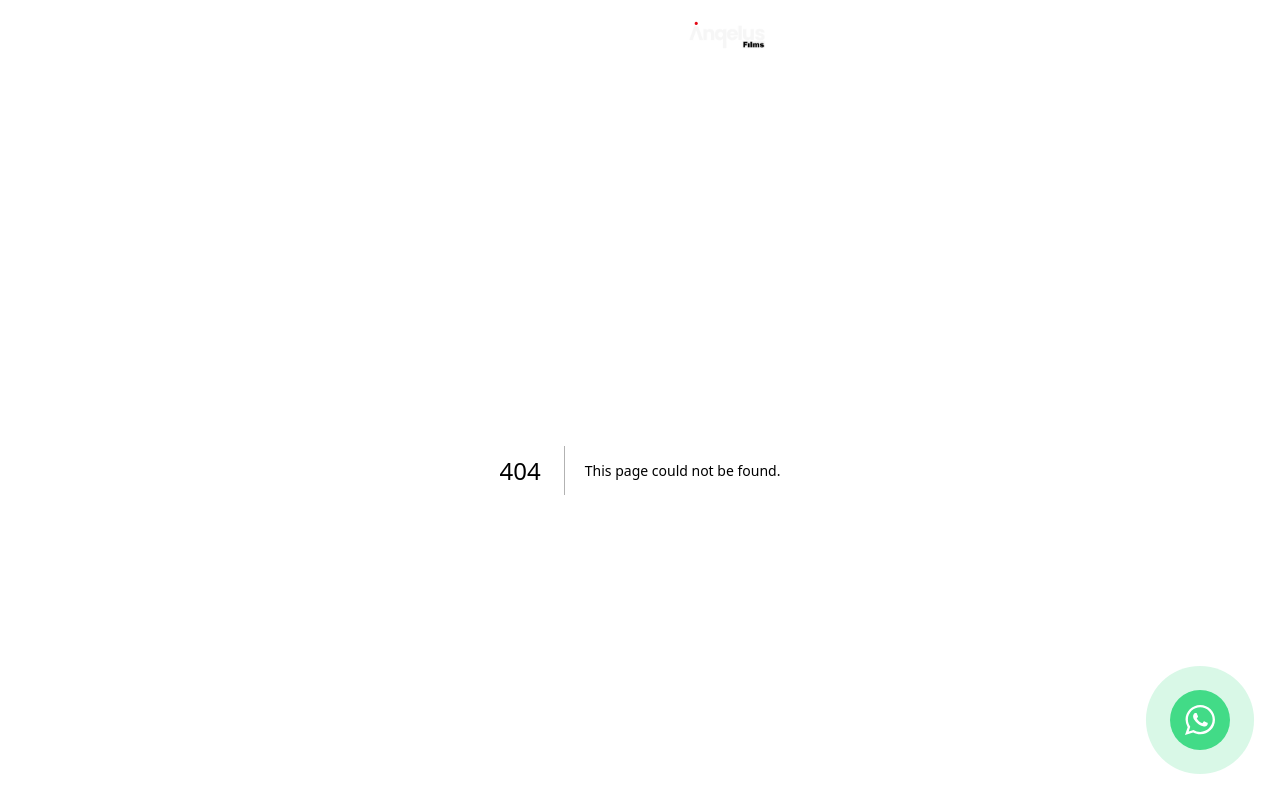
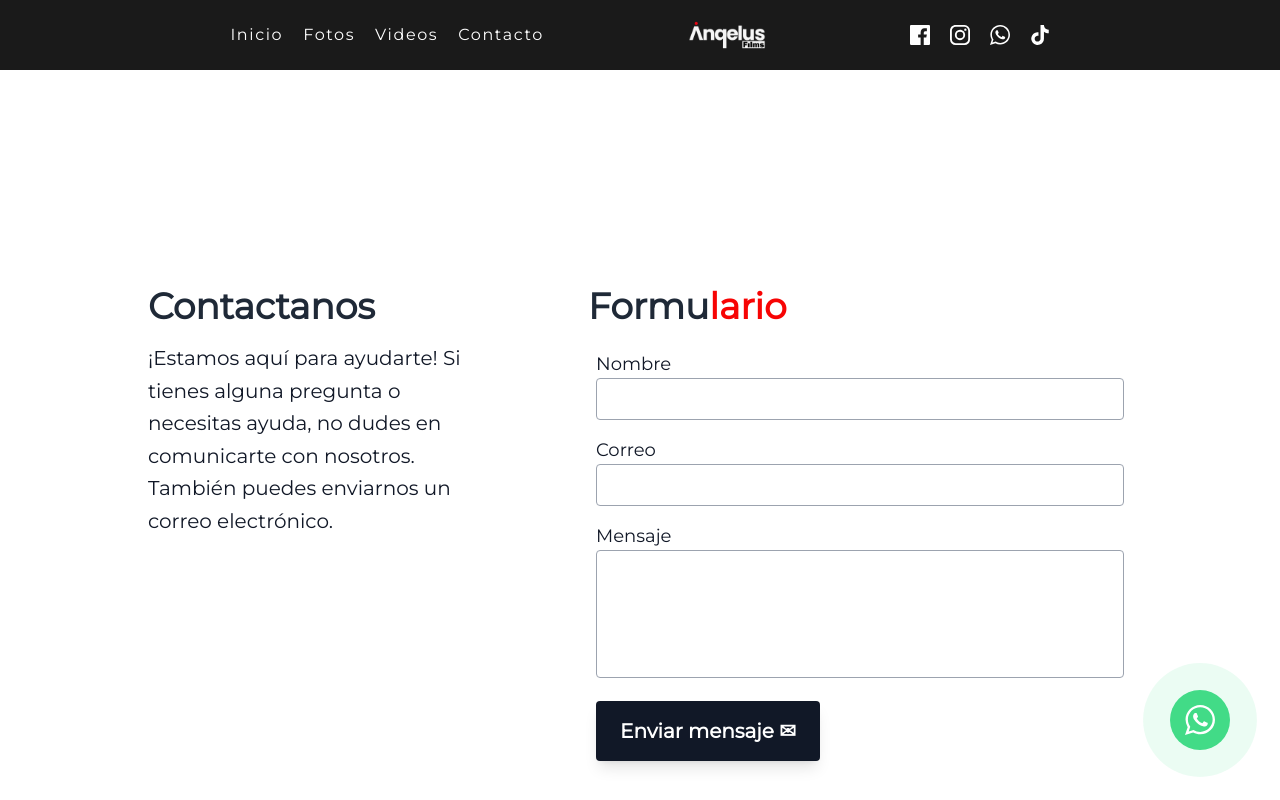
Before and after one commit to ManuelDavGomez/Cliente-Angelus_Films, a Next.js app: page /pages/contact in a window 1280 px wide. Before the commit this address had no page. Shown: the top 800 px of the page. Built offline with nearby package versions, Linux system fonts and the light colour scheme.

Commit message:
pagina de contacto agregado y cambios menores en la interfaz

```diff
--- a/next.config.mjs
+++ b/next.config.mjs
@@ -1,8 +1,13 @@
 /** @type {import('next').NextConfig} */
 const nextConfig = {
   images: {
-    remotePatterns: [{ hostname: "s3-us-west-2.amazonaws.com" }, { hostname: "images.unsplash.com" }],
+    remotePatterns: [
+      { hostname: "s3-us-west-2.amazonaws.com" },
+      { hostname: "images.unsplash.com" },
+    ],
+
   },
+
 };
 
 export default nextConfig;
--- a/src/app/components/clientes/client.jsx
+++ b/src/app/components/clientes/client.jsx
@@ -7,16 +7,16 @@ const client = () => {
       className=" flex items-center justify-center flex-col w-full m-auto pt-[150px] pb-[170px]
     "
     >
-      <article className=" flex items-center justify-center flex-col gap-14  w-[90%] min-[1150px]:w-[1100px]">
+      <article className="flex items-center justify-center flex-col gap-14  w-[90%] min-[1150px]:w-[1100px]">
         <section>
           <h2 className="text-white font-bold tracking-widest">
             Nuestros <span className="text-[#F70404]">Clientes</span>
           </h2>
         </section>
         <section>
-          <div class="slider ">
-            <div class="slide-track ">
-              <div class="slide ">
+          <div className="slider ">
+            <div className="slide-track ">
+              <div className="slide ">
                 <Image
                   src="https://s3-us-west-2.amazonaws.com/s.cdpn.io/557257/1.png"
                   height="100"
@@ -24,7 +24,7 @@ const client = () => {
                   alt=""
                 />
               </div>
-              <div class="slide">
+              <div className="slide">
                 <Image
                   src="https://s3-us-west-2.amazonaws.com/s.cdpn.io/557257/2.png"
                   height="100"
@@ -32,7 +32,7 @@ const client = () => {
                   alt=""
                 />
               </div>
-              <div class="slide">
+              <div className="slide">
                 <Image
                   src="https://s3-us-west-2.amazonaws.com/s.cdpn.io/557257/3.png"
                   height="100"
@@ -40,7 +40,7 @@ const client = () => {
                   alt=""
                 />
               </div>
-              <div class="slide">
+              <div className="slide">
                 <Image
                   src="https://s3-us-west-2.amazonaws.com/s.cdpn.io/557257/4.png"
                   height="100"
@@ -48,7 +48,7 @@ const client = () => {
                   alt=""
                 />
               </div>
-              <div class="slide">
+              <div className="slide">
                 <Image
                   src="https://s3-us-west-2.amazonaws.com/s.cdpn.io/557257/5.png"
                   height="100"
@@ -56,7 +56,7 @@ const client = () => {
                   alt=""
                 />
               </div>
-              <div class="slide">
+              <div className="slide">
                 <Image
                   src="https://s3-us-west-2.amazonaws.com/s.cdpn.io/557257/6.png"
                   height="100"
@@ -64,7 +64,7 @@ const client = () => {
                   alt=""
                 />
               </div>
-              <div class="slide">
+              <div className="slide">
                 <Image
                   src="https://s3-us-west-2.amazonaws.com/s.cdpn.io/557257/7.png"
                   height="100"
@@ -72,7 +72,7 @@ const client = () => {
                   alt=""
                 />
               </div>
-              <div class="slide">
+              <div className="slide">
                 <Image
                   src="https://s3-us-west-2.amazonaws.com/s.cdpn.io/557257/1.png"
                   height="100"
@@ -80,7 +80,7 @@ const client = () => {
                   alt=""
                 />
               </div>
-              <div class="slide">
+              <div className="slide">
                 <Image
                   src="https://s3-us-west-2.amazonaws.com/s.cdpn.io/557257/2.png"
                   height="100"
@@ -88,7 +88,7 @@ const client = () => {
                   alt=""
                 />
               </div>
-              <div class="slide">
+              <div className="slide">
                 <Image
                   src="https://s3-us-west-2.amazonaws.com/s.cdpn.io/557257/3.png"
                   height="100"
@@ -96,7 +96,7 @@ const client = () => {
                   alt=""
                 />
               </div>
-              <div class="slide">
+              <div className="slide">
                 <Image
                   src="https://s3-us-west-2.amazonaws.com/s.cdpn.io/557257/4.png"
                   height="100"
@@ -104,7 +104,7 @@ const client = () => {
                   alt=""
                 />
               </div>
-              <div class="slide">
+              <div className="slide">
                 <Image
                   src="https://s3-us-west-2.amazonaws.com/s.cdpn.io/557257/5.png"
                   height="100"
@@ -112,7 +112,7 @@ const client = () => {
                   alt=""
                 />
               </div>
-              <div class="slide">
+              <div className="slide">
                 <Image
                   src="https://s3-us-west-2.amazonaws.com/s.cdpn.io/557257/6.png"
                   height="100"
@@ -120,7 +120,7 @@ const client = () => {
                   alt=""
                 />
               </div>
-              <div class="slide">
+              <div className="slide">
                 <Image
                   src="https://s3-us-west-2.amazonaws.com/s.cdpn.io/557257/7.png"
                   height="100"
--- a/src/app/components/hero/Hero.jsx
+++ b/src/app/components/hero/Hero.jsx
@@ -6,7 +6,7 @@ const Hero = () => {
     <>
       <section className=" w-full h-full p-5 pt-16 pb-16 flex items-center justify-center flex-col gap-5 ">
         <article className="flex flex-col items-center text-center justify-center w-[100%] gap-5 min-[1150px]:w-[1100px] mt-10 mb-32">
-          <h1 class="title_hero text-white font-bold">
+          <h1 className="title_hero text-white font-bold">
             FILMAMOS LO QUE OTROS SOLO <span className="text-[#f70404]">IMAGINAN</span>
           </h1>
           <p className="text-white w-[100%] min-[768px]:w-[700px] tracking-widest">
--- /dev/null
+++ b/src/app/data/data.js
@@ -0,0 +1,14 @@
+const data = [
+  {
+    id: "0101",
+    title: "First Item",
+    content: "This is the first item content",
+  },
+  {
+    id: "2",
+    title: "Second Item",
+    content: "This is the second item content",
+  },
+];
+
+export default data;
--- /dev/null
+++ b/src/app/pages/contact/contact.css
@@ -0,0 +1,6 @@
+.background2{
+    background-image: url("../../assets/back.svg");
+    background-size: cover;
+    background-repeat: no-repeat;
+
+}
--- /dev/null
+++ b/src/app/pages/contact/page.jsx
@@ -0,0 +1,99 @@
+import React from "react";
+import "./contact.css";
+
+const page = () => {
+  return (
+    <>
+      <section class="text-gray-600 body-font bg-white py-[120px]">
+        <div
+          class="container flex flex-col md:flex-row lg:max-w-5xl w-full px-5 py-12 md:py-24 mx-auto section"
+          id="contact-form"
+        >
+          <div class="md:w-1/3 w-full">
+            <h1 class="text-4xl text-gray-800 sm:text-4xl font-bold title-font mb-4">
+              Contactanos
+            </h1>
+            <p class="leading-relaxed text-xl text-gray-900">
+              ¡Estamos aquí para ayudarte! Si tienes alguna pregunta o necesitas
+              ayuda, no dudes en comunicarte con nosotros. También puedes
+              enviarnos un correo electrónico.
+            </p>
+
+            <span class="inline-flex mt-6 justify-center sm:justify-start"></span>
+          </div>
+          <div class="md:w-2/3 w-full mt-10 md:mt-0 md:pl-28">
+            <h1 class="text-4xl text-gray-800 sm:text-4xl font-bold title-font mb-4">
+              Formu<span className="text-[#F70404]">lario</span>
+            </h1>
+            <form
+              action="send-contact.php"
+              method="post"
+              id="submit-contact-form"
+            >
+              <div class="p-2 w-full">
+                <div class="relative">
+                  <label
+                    for="name"
+                    class="leading-7 py-4 text-lg text-gray-900"
+                  >
+                    Nombre
+                  </label>
+                  <input
+                    type="text"
+                    id="name"
+                    name="name"
+                    required=""
+                    class="w-full bg-white rounded border border-gray-400 focus:border-[#F70404] focus:bg-white focus:ring-2 focus:ring-[#F70404] text-base outline-none text-gray-900 py-1 px-1 leading-8 transition-colors duration-200 ease-in-out "
+                  />
+                </div>
+              </div>
+              <div class="p-2 w-full">
+                <div class="relative">
+                  <label
+                    for="email"
+                    class="leading-7 py-4 text-lg text-gray-900"
+                  >
+                    Correo
+                  </label>
+                  <input
+                    type="email"
+                    id="email"
+                    name="email"
+                    required=""
+                    class="w-full bg-white rounded border border-gray-400 focus:border-[#F70404] focus:bg-white focus:ring-2 focus:ring-[#F70404] text-base outline-none text-gray-900 py-1 px-1 leading-8 transition-colors duration-200 ease-in-out "
+                  />
+                </div>
+              </div>
+              <div class="p-2 w-full">
+                <div class="relative">
+                  <label
+                    for="message"
+                    class="leading-7 py-4 text-lg text-gray-900"
+                  >
+                    Mensaje
+                  </label>
+                  <textarea
+                    id="message"
+                    name="message"
+                    required=""
+                    class="w-full bg-white rounded border border-gray-400 focus:border-[#F70404] focus:bg-white focus:ring-2 focus:ring-[#F70404] h-32 text-base outline-none text-gray-900 py-1 px-3 resize-none leading-6 transition-colors duration-300"
+                  ></textarea>
+                </div>
+              </div>
+              <div class="p-2 w-full">
+                <button
+                  type="submit"
+                  class="flex text-white bg-gray-900 border-0 py-4 px-6 focus:outline-none hover:bg-[#F70404] rounded text-xl font-bold shadow-lg mx-0 flex-col text-center g-recaptcha"
+                >
+                  Enviar mensaje ✉
+                </button>
+              </div>
+            </form>
+          </div>
+        </div>
+      </section>
+    </>
+  );
+};
+
+export default page;
--- /dev/null
+++ b/src/app/pages/example/[id].jsx
@@ -0,0 +1,44 @@
+// filepath: /c:/Users/Manuel/Desktop/angelus_films/src/app/pages/videos/[id].jsx
+import Data from "../../data/data.js";
+
+export async function getStaticPaths() {
+  try {
+    const paths = Data.map(({ id }) => ({
+      params: { id },
+    }));
+
+    return {
+      paths,
+      fallback: false,
+    };
+  } catch (error) {
+    console.log(error);
+  }
+}
+
+export async function getStaticProps({ params }) {
+  const item = Data.find((item) => item.id === params.id);
+
+  if (!item) {
+    return {
+      notFound: true,
+    };
+  }
+
+  return {
+    props: {
+      item,
+    },
+  };
+}
+
+const Post = ({ item }) => {
+  return (
+    <div>
+      <h1>{item.title}</h1>
+      <p>{item.content}</p>
+    </div>
+  );
+};
+
+export default Post;
--- a/src/app/pages/example/page.jsx
+++ /dev/null
@@ -1,9 +0,0 @@
-import React from 'react'
-
-const page = () => {
-  return (
-    <div>page</div>
-  )
-}
-
-export default page
--- a/src/app/pages/galeryvideo/page.jsx
+++ b/src/app/pages/galeryvideo/page.jsx
@@ -1,7 +1,9 @@
 import Image from "next/image";
 import "./pagevideo.css";
+import Link from "next/link";
+import Datas from "../../data/data.js";
 
-const page = () => {
+const Page = () => {
   return (
     <>
       <section
@@ -9,14 +11,28 @@ const page = () => {
         id="background1"
       >
         <article className="flex justify-center flex-col items-center w-[95%] gap-10  min-[1150px]:w-[1100px] relative min-[450px]:w-[80%] min-[768px]:w-full">
-          <h1 className="font-bold">Galeria de <span className="text-[#f70404]">Videos</span></h1>
+          <h1 className="font-bold">
+            Galeria de <span className="text-[#f70404]">Videos</span>
+          </h1>
 
-          <div class="main_container text-center">
-            <section className="flex items-center flex-col justify-center ">
-              <a href="">
+          <div className="main_container text-center">
+            <ul>
+              {Datas.map((item) => (
+                <li key={item.id}>
+                  <a href={`example/${item.id}`}>
+                    <h2>{item.title}</h2>
+                    <p>{item.content}</p>
+                  </a>
+                </li>
+              ))}
+            </ul>
+
+            {/* <section className="flex items-center flex-col justify-center">
+              <Link href="/videos/1">
+
                   <Image
                     src="https://images.unsplash.com/photo-1551133990-70307d02dc94?ixlib=rb-4.0.3&ixid=MnwxMjA3fDB8MHxzZWFyY2h8NjZ8fGluZG9vcnxlbnwwfHwwfHw%3D&auto=format&fit=crop&w=400&q=60"
-                  alt="x"
+                    alt="Video Thumbnail"
                     width={500}
                     height={500}
                     className="hover:opacity-70 duration-300 ease-in-out"
@@ -25,54 +41,9 @@ const page = () => {
                   <p className="text-gray-700">
                     Lorem ipsum dolor, sit amet consectetur adipisicing elit.
                   </p>
-              </a>
-            </section>
 
-            <section className="flex items-center flex-col ">
-              <a href="">
-                <Image
-                  src="https://images.unsplash.com/photo-1551133990-70307d02dc94?ixlib=rb-4.0.3&ixid=MnwxMjA3fDB8MHxzZWFyY2h8NjZ8fGluZG9vcnxlbnwwfHwwfHw%3D&auto=format&fit=crop&w=400&q=60"
-                  alt="x"
-                  width={500}
-                  height={500}
-                  className="hover:opacity-70 duration-300 ease-in-out"
-                />
-                <p className="font-bold text-[16px] mt-5">xdxdxd</p>
-                <p className="text-gray-700">
-                  Lorem ipsum dolor, sit amet consectetur adipisicing elit.
-                </p>
-              </a>
-            </section>
-            <section className="flex items-center flex-col ">
-              <a href="">
-                <Image
-                  src="https://images.unsplash.com/photo-1551133990-70307d02dc94?ixlib=rb-4.0.3&ixid=MnwxMjA3fDB8MHxzZWFyY2h8NjZ8fGluZG9vcnxlbnwwfHwwfHw%3D&auto=format&fit=crop&w=400&q=60"
-                  alt="x"
-                  width={500}
-                  height={500}
-                  className="hover:opacity-70 duration-300 ease-in-out"
-                />
-                <p className="font-bold text-[16px] mt-5">xdxdxd</p>
-                <p className="text-gray-700">
-                  Lorem ipsum dolor, sit amet consectetur adipisicing elit.
-                </p>
-              </a>
-            </section>
-            <section className="flex items-center flex-col ">
-              <a href="">
-                <Image
-                  src="https://images.unsplash.com/photo-1551133990-70307d02dc94?ixlib=rb-4.0.3&ixid=MnwxMjA3fDB8MHxzZWFyY2h8NjZ8fGluZG9vcnxlbnwwfHwwfHw%3D&auto=format&fit=crop&w=400&q=60"
-                  alt="x"
-                  width={500}
-                  height={500}
-                  className="hover:opacity-70 duration-300 ease-in-out"
-                />
-                <p className="font-bold text-[16px] mt-5">xdxdxd</p>
-                <p className="text-gray-700">
-                  Lorem ipsum dolor, sit amet consectetur adipisicing elit.
-                </p>
-              </a>
-            </section>
+              </Link>
+            </section> */}
           </div>
         </article>
       </section>
@@ -80,4 +51,4 @@ const page = () => {
   );
 };
 
-export default page;
+export default Page;
```
Lines whose indentation alone changed are shown as unchanged.
